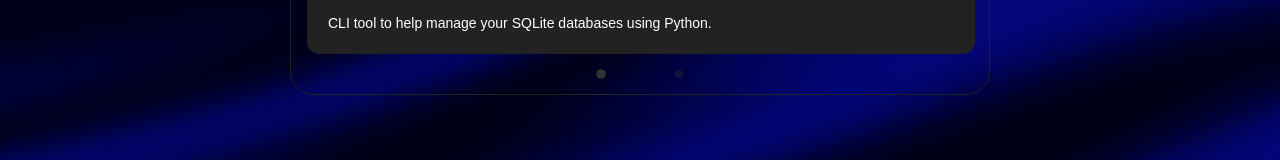
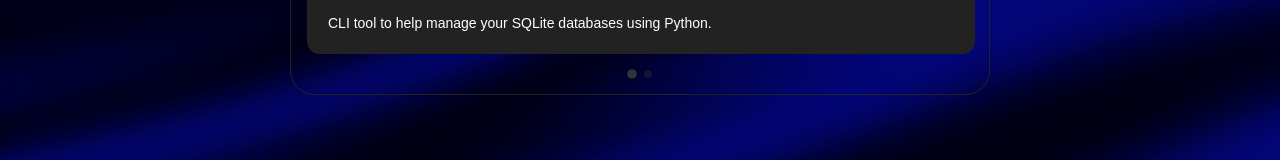
Before and after one commit to owrkl/portfolio, a React app: page / in a window 1280 px wide. Shown: the part 246-406 px from the top of the page. Built offline with nearby package versions, Linux system fonts and the light colour scheme; the HTML template or start-up script is replaced by a standard one.

Commit message:
style(carousel): fix spacing between dots

```diff
--- a/src/components/Carousel.tsx
+++ b/src/components/Carousel.tsx
@@ -34,24 +34,6 @@
     id: 2,
     icon: <FiClock className="h-[16px] w-[16px] text-white" />
   }
-  /* {
-    title: 'Components',
-    description: 'Reusable components for your projects.',
-    id: 3,
-    icon: <FiLayers className="h-[16px] w-[16px] text-white" />
-  },
-  {
-    title: 'Backgrounds',
-    description: 'Beautiful backgrounds and patterns for your projects.',
-    id: 4,
-    icon: <FiLayout className="h-[16px] w-[16px] text-white" />
-  },
-  {
-    title: 'Common UI',
-    description: 'Common UI components are coming soon!',
-    id: 5,
-    icon: <FiCode className="h-[16px] w-[16px] text-white" />
-  } */
 ];
 
 const DRAG_BUFFER = 0;
@@ -275,7 +257,7 @@
         ))}
       </motion.div>
       <div className={`flex w-full justify-center ${round ? 'absolute z-20 bottom-12 left-1/2 -translate-x-1/2' : ''}`}>
-        <div className="mt-4 flex w-[150px] justify-between px-8">
+        <div className="mt-4 flex justify-center gap-2 w-full">
           {items.map((_, index) => (
             <motion.div
               key={index}
```
